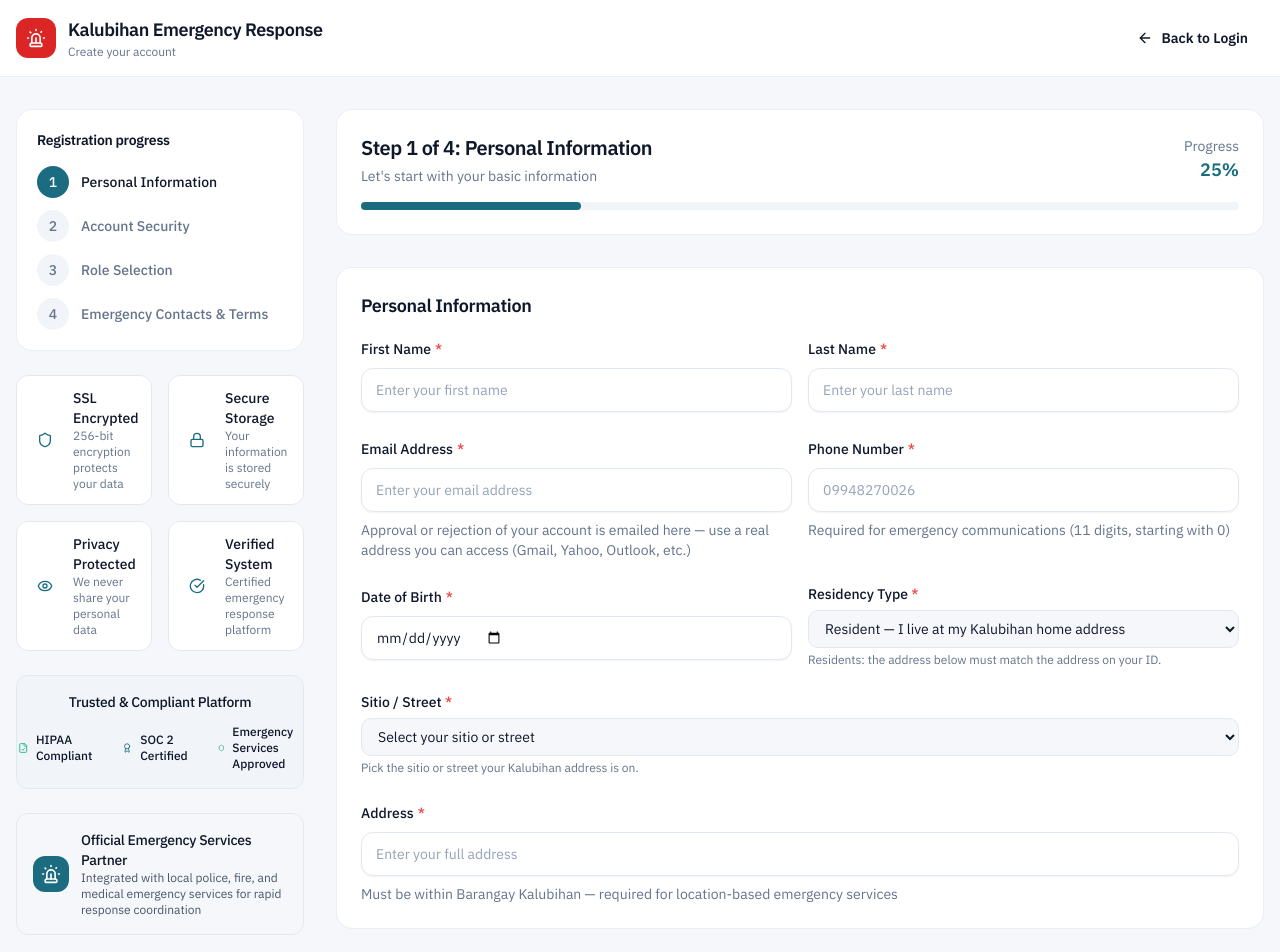
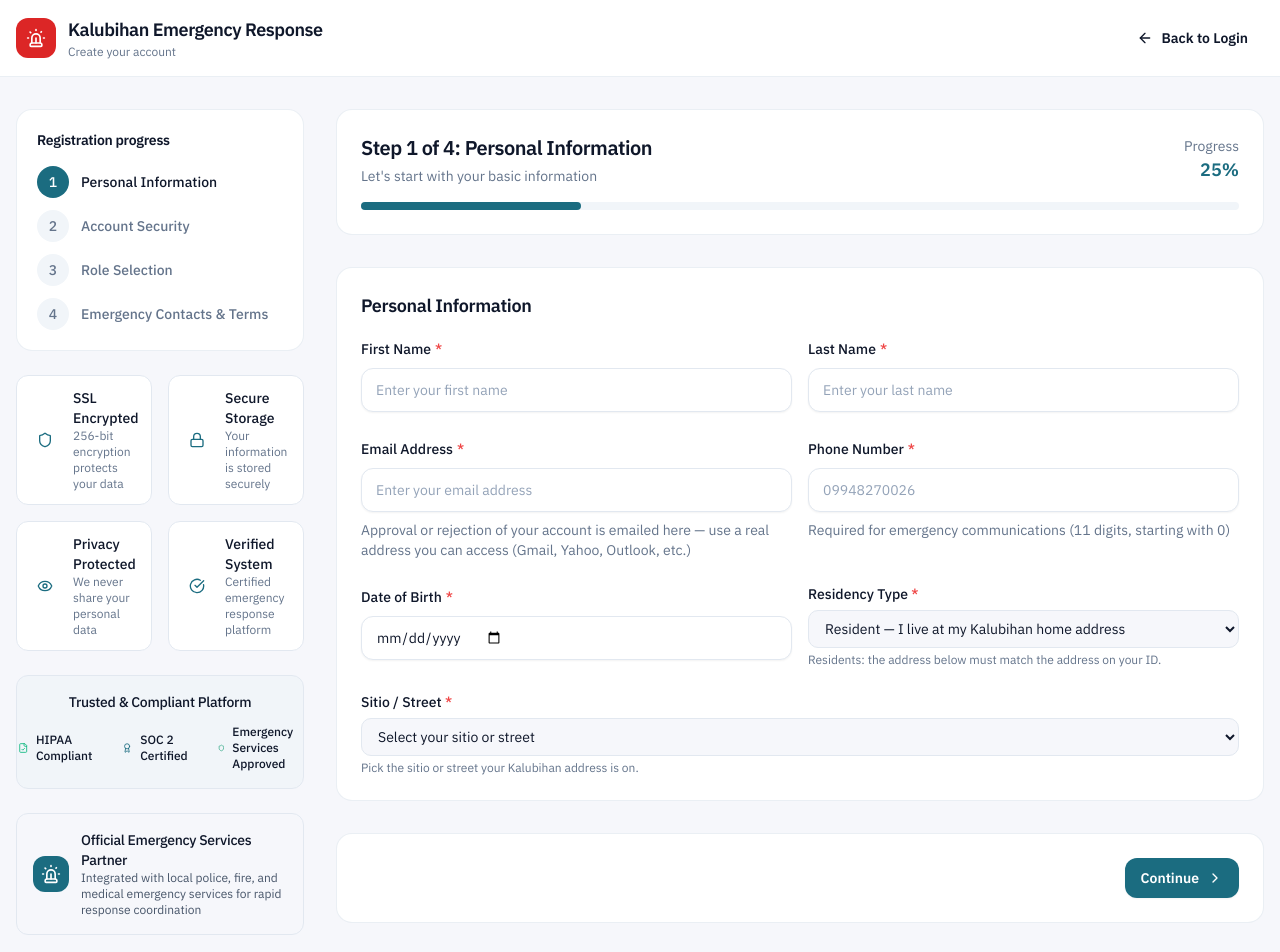
Before and after one commit to adrshawn23/emergency_response_system_8979, a React (Vite) app: page /register in a window 1280 px wide. Shown: the top 952 px of the page. Built offline with nearby package versions, Linux system fonts and the light colour scheme.

Commit message:
feat(register): drop free-text address; sitio dropdown is the stored location
Temporary removal — restore the Address input + isAddressInServiceArea
validation when detailed addresses are re-enabled.

```diff
--- a/src/pages/register/components/PersonalInfoSection.jsx
+++ b/src/pages/register/components/PersonalInfoSection.jsx
@@ -132,22 +132,9 @@ const PersonalInfoSection = ({
         </p>
         {errors?.sitio && <p className="mt-1 text-xs text-destructive">{errors.sitio}</p>}
       </div>
-      <div>
-        <Input
-          label={formData?.residencyType === 'boarder' ? 'Boarding Address in Kalubihan' : 'Address'}
-          type="text"
-          name="address"
-          placeholder={formData?.residencyType === 'boarder' ? 'Enter the address where you board/rent in Kalubihan' : 'Enter your full address'}
-          value={formData?.address}
-          onChange={onChange}
-          error={errors?.address}
-          description={formData?.residencyType === 'boarder'
-            ? 'This must be within Barangay Kalubihan — it determines your emergency-service eligibility'
-            : 'Must be within Barangay Kalubihan — required for location-based emergency services'}
-          required
-          className="w-full"
-        />
-      </div>
+      {/* Free-text Address input temporarily removed — the sitio/street
+          dropdown is the stored location for now. Restore the block (and
+          the address validation in register/index.jsx) when re-enabled. */}
     </div>
   );
 };
--- a/src/pages/register/index.jsx
+++ b/src/pages/register/index.jsx
@@ -11,7 +11,6 @@ import EmergencyContactSection from './components/EmergencyContactSection';
 import TrustIndicators from './components/TrustIndicators';
 import { useAuth } from '../../contexts/AuthContext';
 import { supabase } from '../../lib/supabase';
-import { isAddressInServiceArea } from '../../utils/geofence';
 // IDs are uploaded after sign-in from the resident home verification card —
 // the registration-stage upload was dropped because the file could not
 // survive the email-confirmation step reliably.
@@ -161,12 +160,9 @@ const Register = () => {
         } else if (new Date(formData.dateOfBirth) > new Date()) {
           newErrors.dateOfBirth = 'Date of birth cannot be in the future';
         }
+        // Free-text address temporarily removed from the form — the
+        // sitio/street dropdown is the declared location.
         if (!formData?.sitio) newErrors.sitio = 'Please select your sitio or street';
-        if (!formData?.address?.trim()) {
-          newErrors.address = 'Address is required';
-        } else if (!isAddressInServiceArea(formData.address)) {
-          newErrors.address = 'Address must be within Barangay Kalubihan to register. Any format works — e.g. "Brgy. Kalubihan, Cebu City" or the spelling shown on your ID.';
-        }
         break;
 
       case 2: // Account Credentials
@@ -266,7 +262,7 @@ const Register = () => {
           phone: formData.phone,
           birthdate: formData.dateOfBirth,
           date_of_birth: formData.dateOfBirth,
-          address: formData.sitio ? `${formData.sitio}, ${formData.address}` : formData.address,
+          address: formData.sitio || '', // free-text address field temporarily removed
           residency_type: formData.residencyType || 'resident',
           emergency_contacts: formData.emergencyContacts?.map(contact => ({
             name: contact.name,
```
Also changed, not shown: 5 other files (tests, documents, lock files or other folders).
